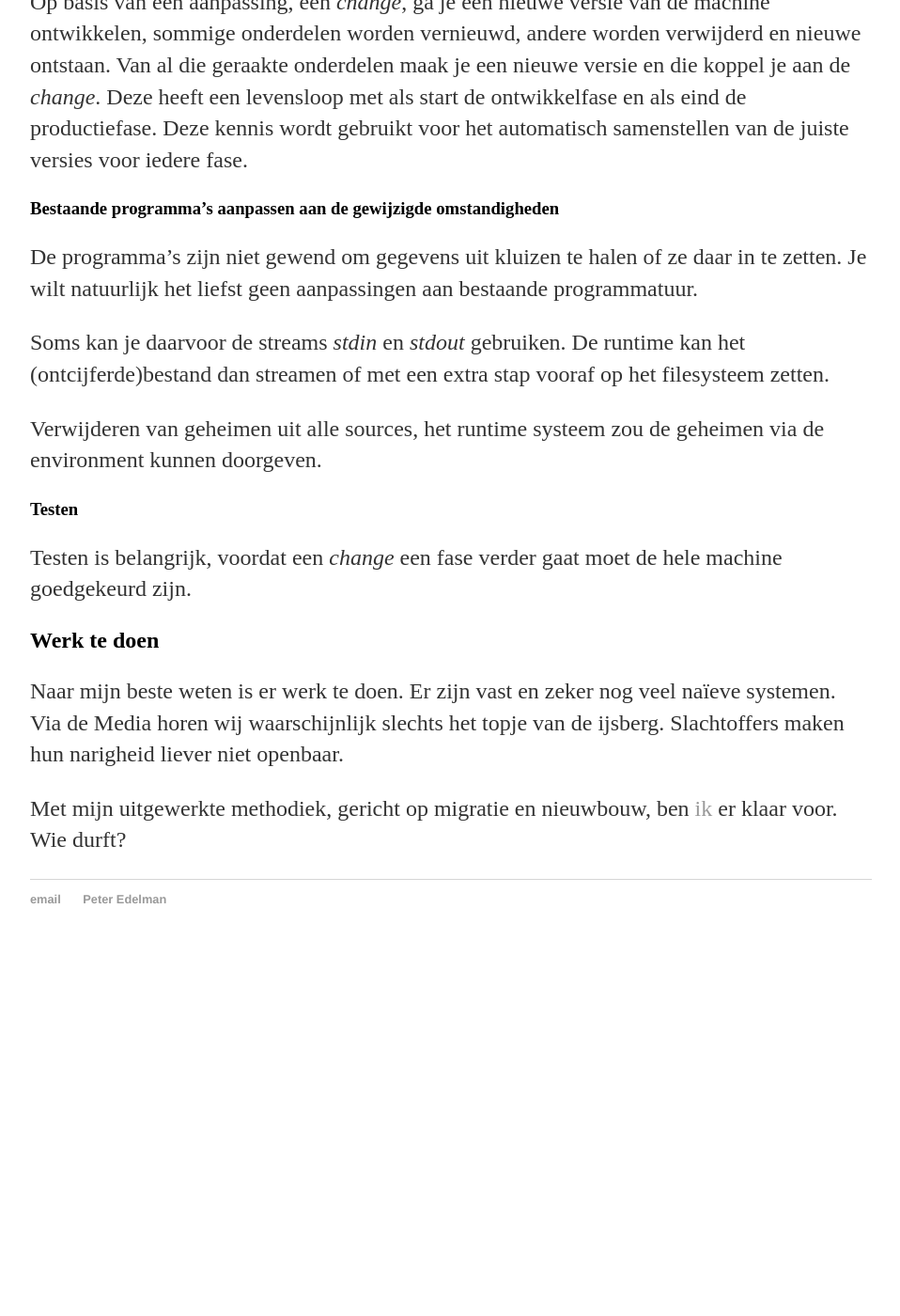
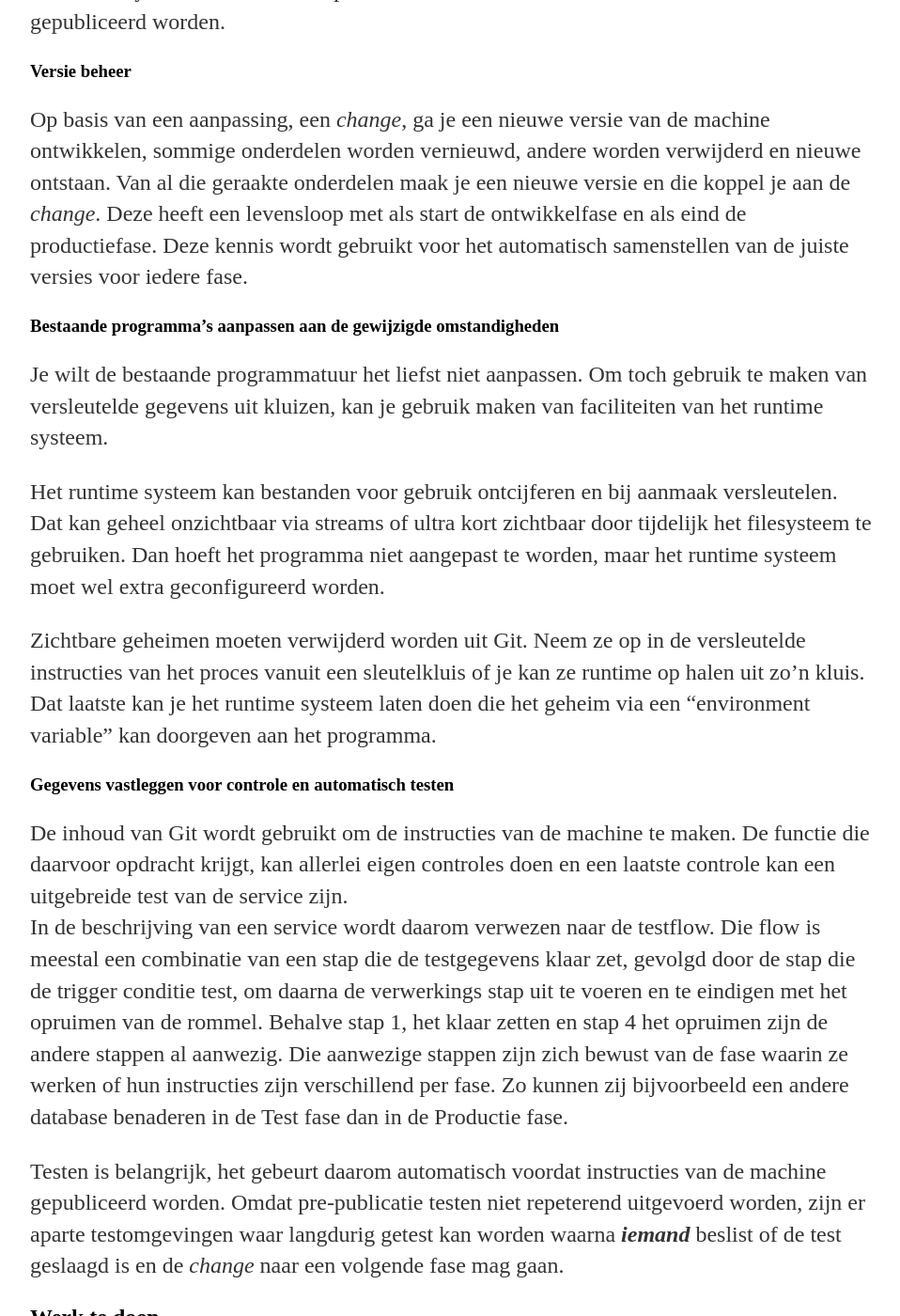
Before and after one commit to paedelm/paedelm.github.io, a Jekyll site: the page built from _posts/2021-05-03-Touwtje-uit-de-brievenbus.md, in a window 1280 px wide and 1400 px high, scrolled down 5889 px. Shown: the whole window at 94% size, without its empty margins (160-1118 px from the left). Built offline with Jekyll 4.4.1, drawn with Linux system fonts in a browser that asks for light colours; before the commit the page ends 6913 px from its top, so only the background shows below that; some of the changed text lies outside the part shown.

Commit message:
uitgebreid testen

```diff
--- a/_posts/2021-05-03-Touwtje-uit-de-brievenbus.md
+++ b/_posts/2021-05-03-Touwtje-uit-de-brievenbus.md
@@ -57,7 +57,7 @@ date: 2021-05-03
 ### Wat zijn de verbeteringen?
 
   De fabriek wil constante kwaliteit op alle productie locaties, door te ontwikkelen in het veilige laboratorium verzekert men zich van voorspelbaar gedrag op locatie. Door de grondstoffen, het proces en het eindproduct te beschermen tegen diefstal en sabotage wordt de gewenste kwaliteit bereikt.
-## De relatie tot een IT systeem
+## De vertaling van fabriek naar IT systeem
 
   De ontwikkel omgeving staat voor het **_laboratorium_**. De specialisten van het "DevOps" team werken hier aan de software van de services die gezamenlijk de machine vormen. Door het source control systeem, meestal Git, kunnen ze iedere wijziging traceren. Dat is belangrijk, want als er wat fout gaat is de eerste vraag: wat is er het laatst veranderd, wanneer en door wie? In Git worden meerdere versies bijgehouden: zoals een versie voor de nieuwe aanpassing die nog getest wordt en de versie voor de huidige productiestand die op termijn door de nieuwe aanpassing vervangen wordt. Er is een productie locatie en er zijn (meerdere) test locaties. De bronnen in Git worden gebruikt om automatisch de juiste versies op die locaties uit te rollen. Daarvoor wordt extra informatie bijgehouden.
 
@@ -73,7 +73,7 @@ date: 2021-05-03
 
 
 
-## Wat moet je ervoor doen?
+## Wat is het benodigde werk om een naïef systeem te verbeteren?
 
 ### Een formele beschrijving maken
   De services worden volledig beschreven. De beschrijving wordt verwerkt en het resultaat wordt gebruikt om een instantie van een machine te draaien. Er is extra informatie in de beschrijving, die gebruikt wordt voor het controleren, testen en versioneren.
@@ -82,20 +82,26 @@ date: 2021-05-03
 
   Dit is de machine, die werkt op basis van de geïmporteerde versleutelde beschrijving. Het verbergt bijvoorbeeld sources van scripts en voorkomt ongewenst parallel draaien (bron van veel ellende) maar maakt gewenst parallel draaien mogelijk. Het faciliteert diensten die het mogelijk maken bestaande programma's en scripts zonder aanpassingen te laten werken met nieuwe technieken.
 
+  Draait de machine normaal gesproken zijn services repeterend, zij is ook inzetbaar op een ontwikkel systeem om een **_niet_** repeterende test uit te voeren voordat de instructies gepubliceerd worden.
+
 ### Versie beheer
 
   Op basis van een aanpassing, een _change_, ga je een nieuwe versie van de machine ontwikkelen, sommige onderdelen worden vernieuwd, andere worden verwijderd en nieuwe ontstaan. Van al die geraakte onderdelen maak je een nieuwe versie en die koppel je aan de _change_. Deze heeft een levensloop met als start de ontwikkelfase en als eind de productiefase. Deze kennis wordt gebruikt voor het automatisch samenstellen van de juiste versies voor iedere fase.
 
 ### Bestaande programma's aanpassen aan de gewijzigde omstandigheden
 
-  De programma's zijn niet gewend om gegevens uit kluizen te halen of ze daar in te zetten. Je wilt natuurlijk het liefst geen aanpassingen aan bestaande programmatuur.
+  Je wilt de bestaande programmatuur het liefst niet aanpassen. Om toch gebruik te maken van versleutelde gegevens uit kluizen, kan je gebruik maken van faciliteiten van het runtime systeem.
 
-  Soms kan je daarvoor de streams _stdin_ en _stdout_ gebruiken. De runtime kan het (ontcijferde)bestand dan streamen of met een extra stap vooraf op het filesysteem zetten.
+  Het runtime systeem kan bestanden voor gebruik ontcijferen en bij aanmaak versleutelen. Dat kan geheel onzichtbaar via streams of ultra kort zichtbaar door tijdelijk het filesysteem te gebruiken. Dan hoeft het programma niet aangepast te worden, maar het runtime systeem moet wel extra geconfigureerd worden.
 
-  Verwijderen van geheimen uit alle sources, het runtime systeem zou de geheimen via de environment kunnen doorgeven.
+  Zichtbare geheimen moeten verwijderd worden uit Git. Neem ze op in de versleutelde instructies van het proces vanuit een sleutelkluis of je kan ze runtime op halen uit zo'n kluis. Dat laatste kan je het runtime systeem laten doen die het geheim via een "environment variable" kan doorgeven aan het programma.
 
-### Testen
-  Testen is belangrijk, voordat een _change_ een fase verder gaat moet de hele machine goedgekeurd zijn.
+### Gegevens vastleggen voor controle en automatisch testen
+
+  De inhoud van Git wordt gebruikt om de instructies van de machine te maken. De functie die daarvoor opdracht krijgt, kan allerlei eigen controles doen en een laatste controle kan een uitgebreide test van de service zijn.
+  In de beschrijving van een service wordt daarom verwezen naar de testflow. Die flow is meestal een combinatie van een stap die de testgegevens klaar zet, gevolgd door de stap die de trigger conditie test, om daarna de verwerkings stap uit te voeren en te eindigen met het opruimen van de rommel. Behalve stap 1, het klaar zetten en stap 4 het opruimen zijn de andere stappen al aanwezig. Die aanwezige stappen zijn zich bewust van de fase waarin ze werken of hun instructies zijn verschillend per fase. Zo kunnen zij bijvoorbeeld een andere database benaderen in de Test fase dan in de Productie fase.
+
+  Testen is belangrijk, het gebeurt daarom automatisch voordat instructies van de machine gepubliceerd worden. Omdat pre-publicatie testen niet repeterend uitgevoerd worden, zijn er aparte testomgevingen waar langdurig getest kan worden waarna **_iemand_** beslist of de test geslaagd is en de _change_ naar een volgende fase mag gaan.
 
 ## Werk te doen
 
```
